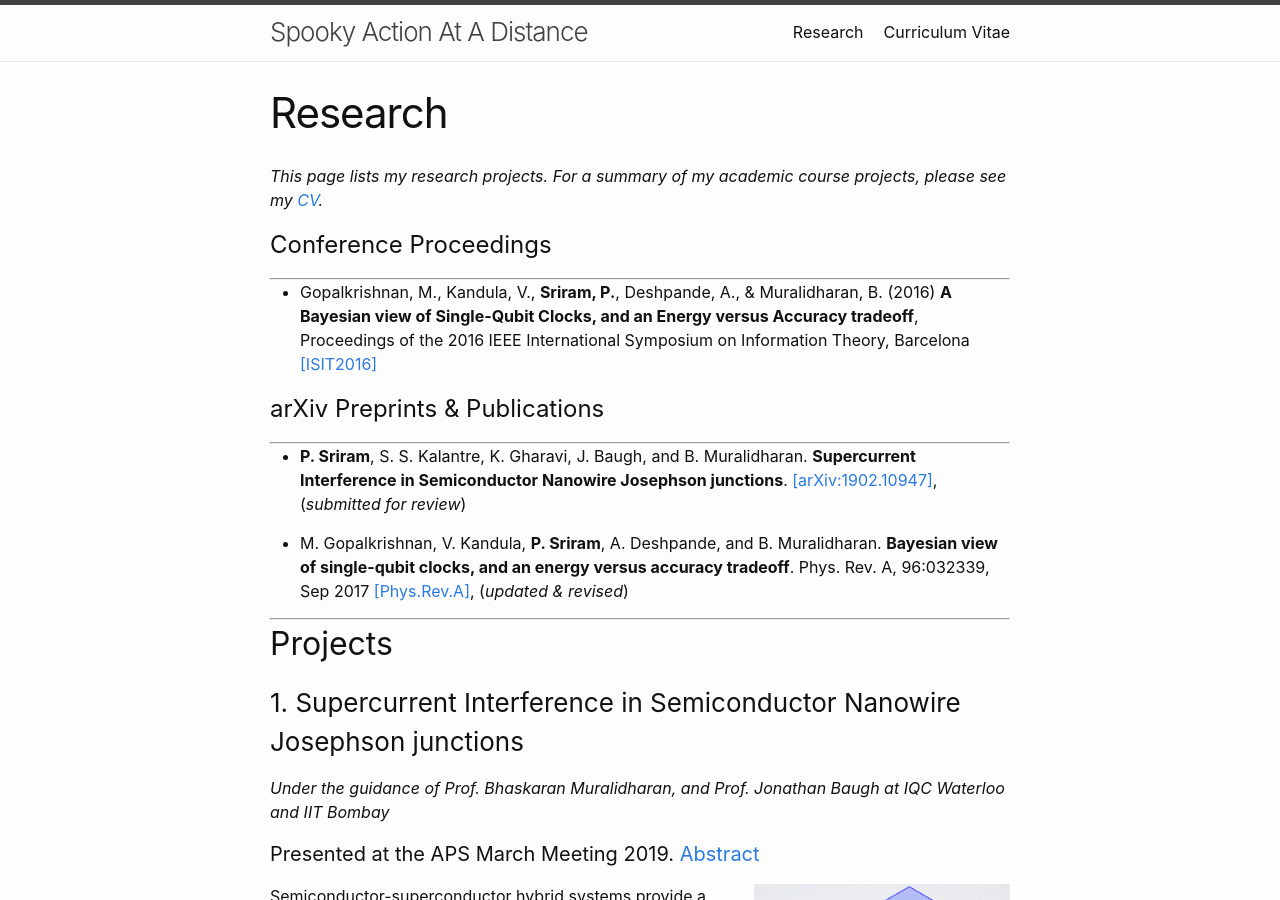
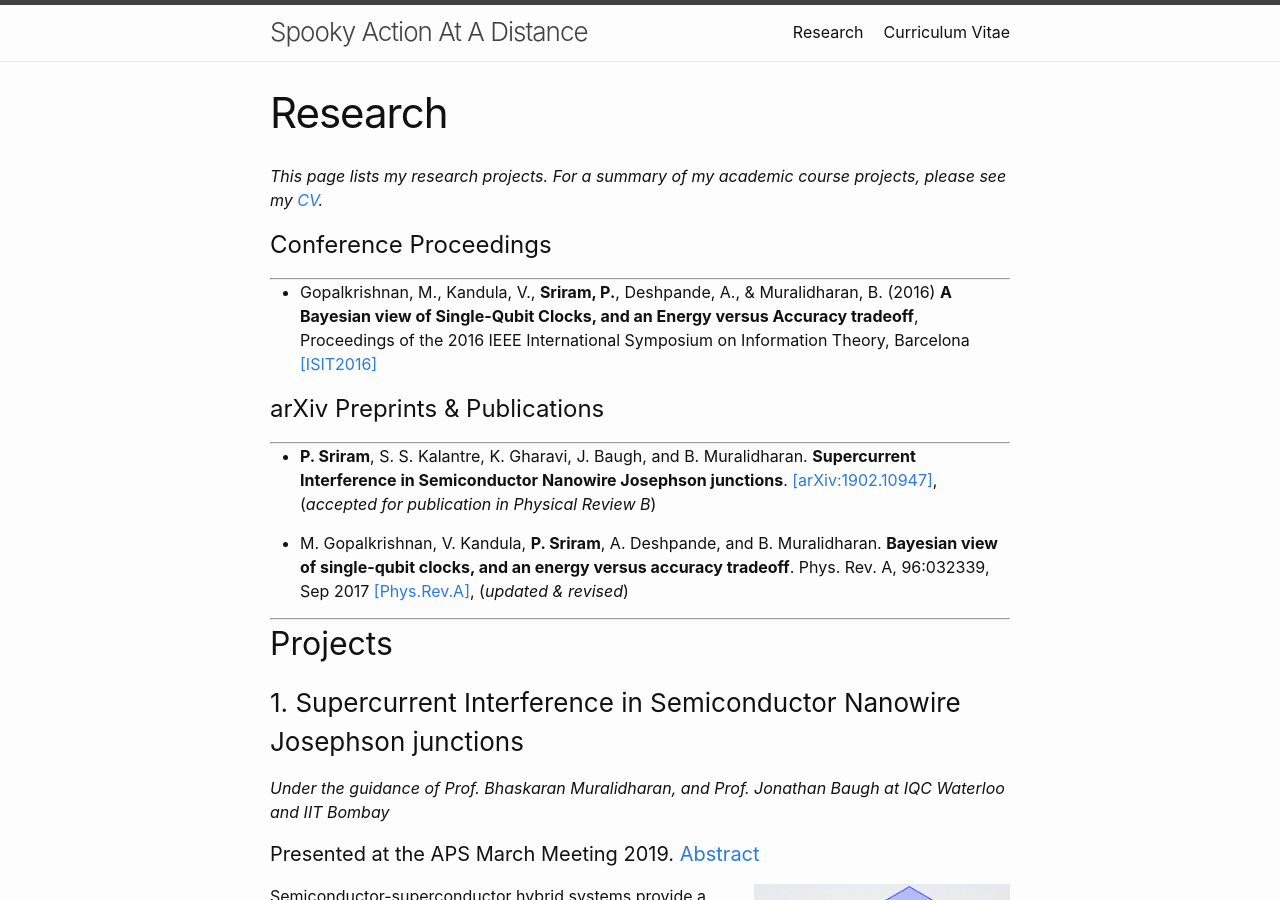
Before and after one commit to praveen5/praveen5.github.io, a Jekyll site: the page built from research.md, in a window 1280 px wide and 900 px high. Built offline with Jekyll 4.4.1, drawn with Linux system fonts in a browser that asks for light colours.

Commit message:
Update research.md

```diff
--- a/research.md
+++ b/research.md
@@ -13,7 +13,7 @@ _This page lists my research projects. For a summary of my academic course proje
 # arXiv Preprints & Publications
 ---
 * **P. Sriram**, S. S. Kalantre, K. Gharavi, J. Baugh, and B. Muralidharan. **Supercurrent Interference in Semiconductor Nanowire Josephson junctions**.
-[[arXiv:1902.10947]](https://arxiv.org/abs/1902.10947),  (_submitted for review_)
+[[arXiv:1902.10947]](https://arxiv.org/abs/1902.10947),  (_accepted for publication in Physical Review B_)
 
 * M. Gopalkrishnan, V. Kandula, **P. Sriram**, A. Deshpande, and B. Muralidharan. **Bayesian view of single-qubit clocks, and an energy versus accuracy tradeoff**. Phys. Rev. A, 96:032339, Sep 2017
 [[Phys.Rev.A]](https://journals.aps.org/pra/abstract/10.1103/PhysRevA.96.032339),  (_updated & revised_)
```
